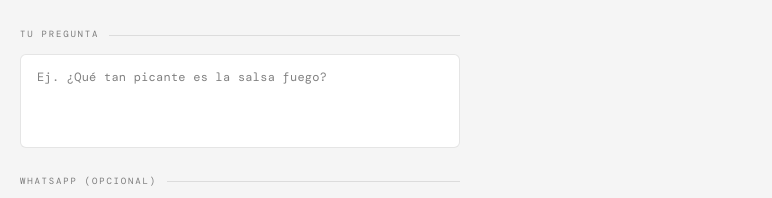
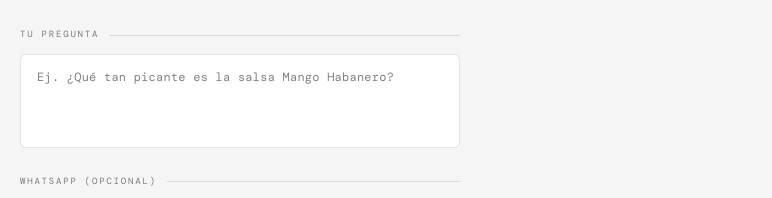
Before and after one commit to fdxruli/ea-panel-feed, a React (Vite) app: page / in a window 1280 px wide. Both pictures are taken after a click on the button "HACER UNA PREGUNTA". Shown: the part 426-624 px from the top of the page, without its empty margins (0-772 px from the left). Built offline with nearby package versions, Linux system fonts and the light colour scheme; no server answers; a web font is replaced by a local one.

Commit message:
Update QuestionForm.tsx

```diff
--- a/src/components/QuestionForm.tsx
+++ b/src/components/QuestionForm.tsx
@@ -56,7 +56,7 @@ export function QuestionForm({ isActive }: QuestionFormProps) {
           <div className="section-label">Tu pregunta</div>
           <textarea
             rows={4}
-            placeholder="Ej. ¿Qué tan picante es la salsa fuego?"
+            placeholder="Ej. ¿Qué tan picante es la salsa Mango Habanero?"
             {...register('pregunta')}
           ></textarea>
           {errors.pregunta && <span className="msg show error">{errors.pregunta.message}</span>}
@@ -80,4 +80,5 @@ export function QuestionForm({ isActive }: QuestionFormProps) {
       </form>
     </div>
   );
+
 }
```
